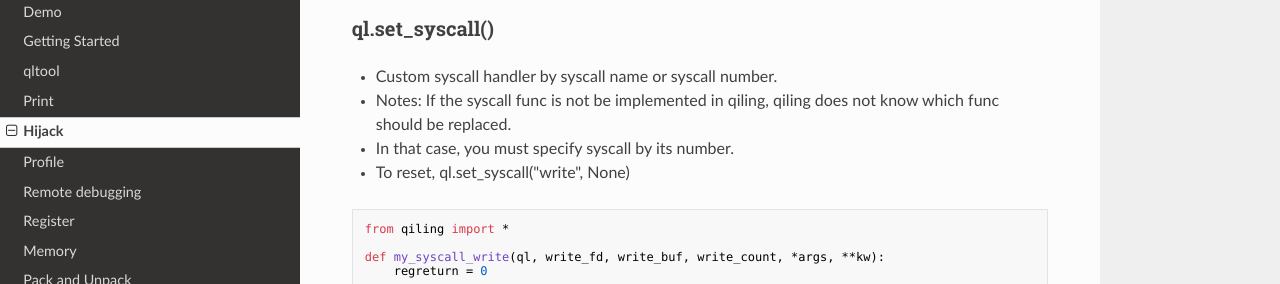
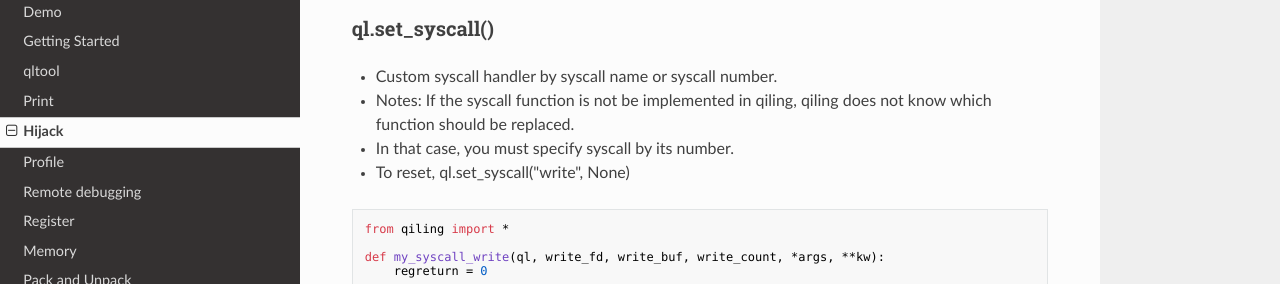
Before and after one commit to qilingframework/rtfd.io, an MkDocs documentation site: the page built from docs/hijack.md, in a window 1280 px wide and 900 px high, scrolled down 1219 px. Shown: the part 167-451 px from the top of the window. Built offline with MkDocs 1.6.1, drawn with Linux system fonts in a browser that asks for light colours; nearby versions of some CDN libraries.

Commit message:
Update hijack.md

```diff
--- a/docs/hijack.md
+++ b/docs/hijack.md
@@ -93,7 +93,7 @@ if __name__ == "__main__":
 ### ql.set_syscall()
 
 - Custom syscall handler by syscall name or syscall number.
-- Notes: If the syscall func is not be implemented in qiling, qiling does not know which func should be replaced.
+- Notes: If the syscall function is not be implemented in qiling, qiling does not know which function should be replaced.
 - In that case, you must specify syscall by its number.
 - To reset, ql.set_syscall("write", None)
 
```
